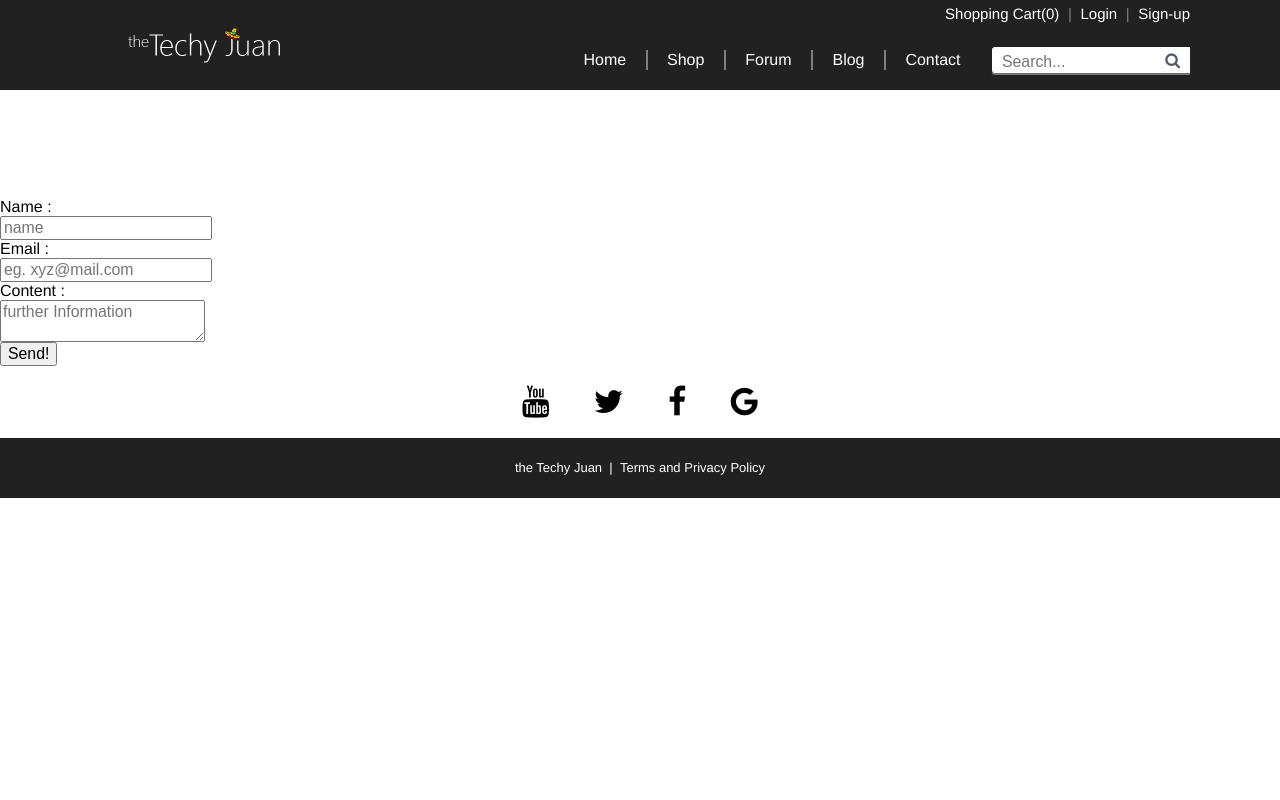
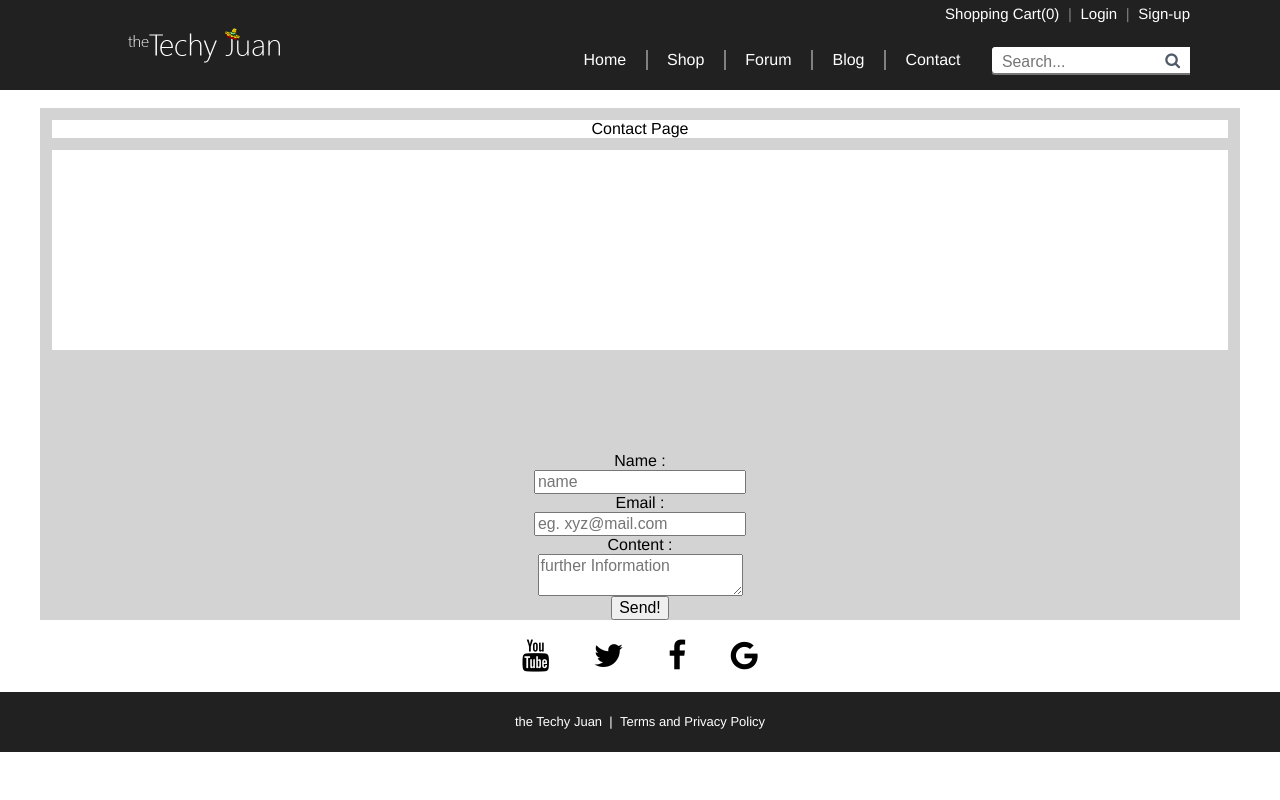
Before and after one commit to jamesanderson9182/the-techy-juan, a PHP site: page /contact.php in a window 1280 px wide. Run offline with PHP 8.4, Linux system fonts and the light colour scheme.

Commit message:
Updated contact.php with new layout concept

```diff
--- a/contact.php
+++ b/contact.php
@@ -58,7 +58,13 @@ if(isset($_POST["submit_contact"])){
 <head>
 	<script type="text/javascript" src="js/contact.js"></script>
 </head>
-
+	<div class="page">
+        <div class="page-inner"><a>Contact Page</a></div>
+        <div class="page-inner">
+        	<!--Placeholder Div -->
+        	<div style="height:200px;"></div>
+        </div>
+        <div class="page-innder">
 			<div class="container">
 				<br/><br/><br/><br/><br/>
 			    <form method="POST" action="<?php echo htmlspecialchars($_SERVER['PHP_SELF']); ?>" class="form-horizontal>
@@ -79,6 +85,8 @@ if(isset($_POST["submit_contact"])){
 				    </div>
 			    </form>
 			</div>
+		</div>
+	</div>
 
 <?php
 include 'includes/foot.php';
```
Lines whose indentation alone changed are shown as unchanged.
